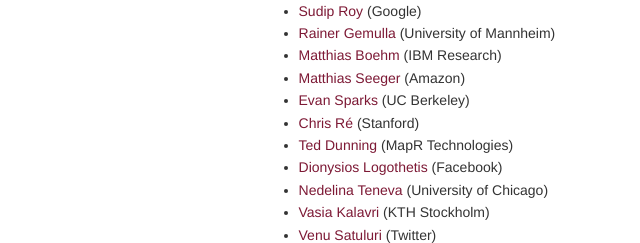
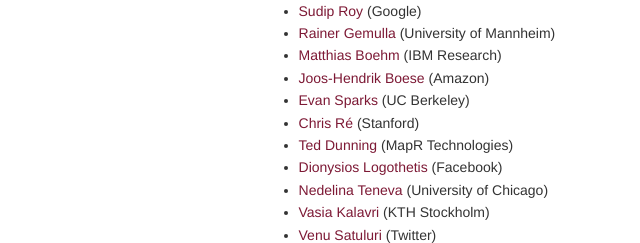
Before and after one commit to deem-workshop/deem-workshop.github.io, a plain HTML site: page index.html in a window 1280 px wide. Shown: the part 3427-3670 px from the top of the page, 88-728 px from the left. Drawn offline with Linux system fonts and the light colour scheme.

Commit message:
added joos

```diff
--- a/index.html
+++ b/index.html
@@ -173,7 +173,7 @@
           <li><a href="https://www.linkedin.com/in/sudip-roy-81a23b15" target="_blank">Sudip Roy</a> (Google)</li>
           <li><a href="http://dws.informatik.uni-mannheim.de/en/people/professors/prof-dr-rainer-gemulla/" target="_blank">Rainer Gemulla</a> (University of Mannheim)</li>
           <li><a href="http://researcher.ibm.com/researcher/view.php?person=us-mboehm" target="_blank">Matthias Boehm</a> (IBM Research)</li>
-          <li><a href="https://linkedin.com/in/matthias-seeger-3010b765/de" target="_blank">Matthias Seeger</a> (Amazon)</li>
+          <li><a href="https://de.linkedin.com/in/jboese" target="_blank">Joos-Hendrik Boese</a> (Amazon)</li>
           <li><a href="https://etrain.github.io/about.html" target="_blank">Evan Sparks</a> (UC Berkeley)</li>
           <li><a href="https://cs.stanford.edu/people/chrismre/" target="_blank">Chris Ré</a> (Stanford)</li>
           <li><a href="https://www.mapr.com/blog/author/ted-dunning" target="_blank">Ted Dunning</a> (MapR Technologies)</li>
```
